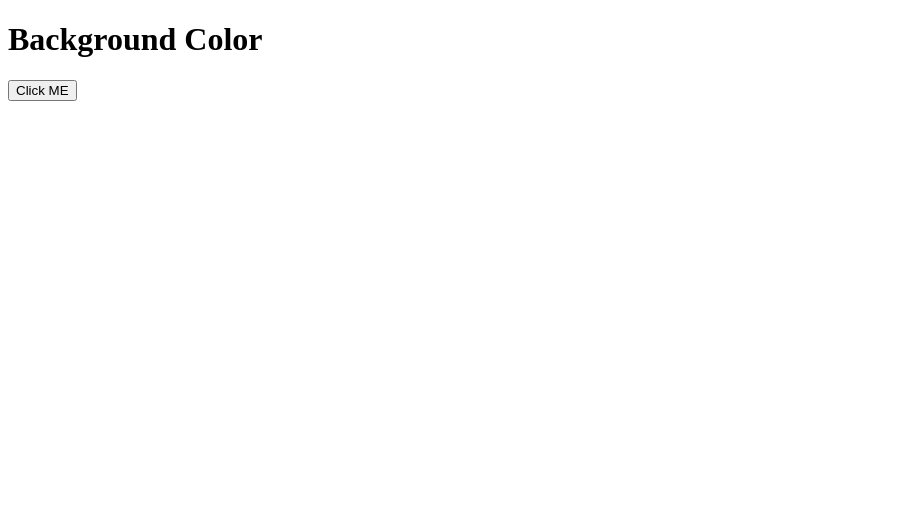
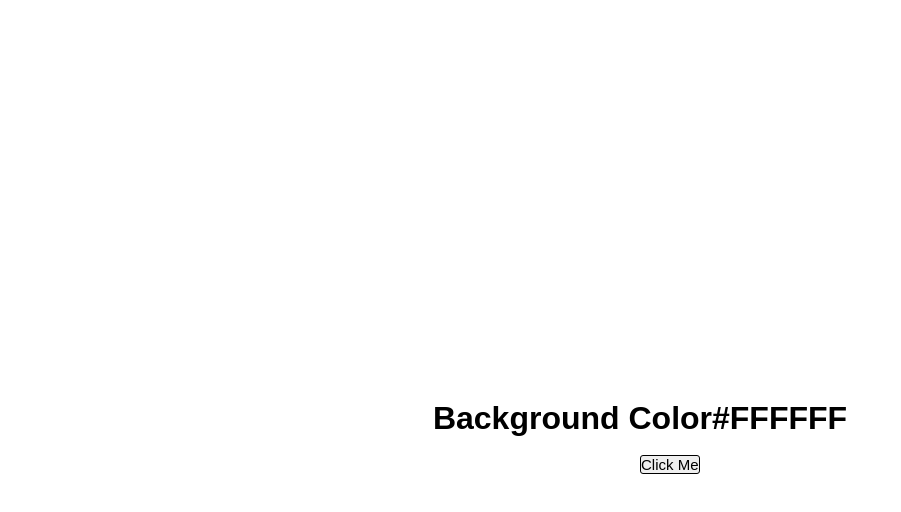
Before and after one commit to hafizhasanlodhi/bg-colorChange, a plain HTML site: page index.html in a window 1280 px wide. Shown: the whole page, without its empty margins (0-901 px from the left). Drawn offline with Linux system fonts and the light colour scheme.

Commit message:
Project Complete

```diff
--- a/aap.js
+++ b/aap.js
@@ -11,11 +11,13 @@ let arr = [
   "#FF5733",
 ];
 
+let span = document.querySelector("span");
+
 function inc() {
-  let num = Math.floor(Math.random() * 6);
+  let num = Math.floor(Math.random() * arr.length);
 
-  let abc = (document.body.style.backgroundColor = arr[num]);
-  console.log(abc);
+  let abc = document.body.style.backgroundColor = arr[num];
+  console.log(arr[num]);
 
-  document.textContent = "Hasan";
+  span.textContent = abc;
 }
--- a/index.html
+++ b/index.html
@@ -6,12 +6,35 @@
  <meta name="viewport" content="width=device-width, initial-scale=1.0">
  <title>BgColor Change</title>
 </head>
+<style>
+ * {
+  margin: 0;
+  padding: 0;
+  box-sizing: border-box;
+ }
+
+ #colorText {
+  display: flex;
+  justify-content: center;
+  align-items: center;
+  margin-top: 50vh;
+  font-family:sans-serif;
+ }
+
+ button {
+  margin-left: 50vw;
+  border-radius: 3px;
+  border: solid 1.5px black;
+  font-size: 15px;
+ }
+
+</style>
 
 <body>
 
- <h1  id="colorText" >Background Color </h1>
- <button onclick="inc()">Click ME</button>
-
+ <h1 id="colorText">Background Color <span > #FFFFFF</span> </h1>
+ <br>
+ <button onclick="inc()">Click Me</button>
  <script src="aap.js"></script>
 </body>
 
```
